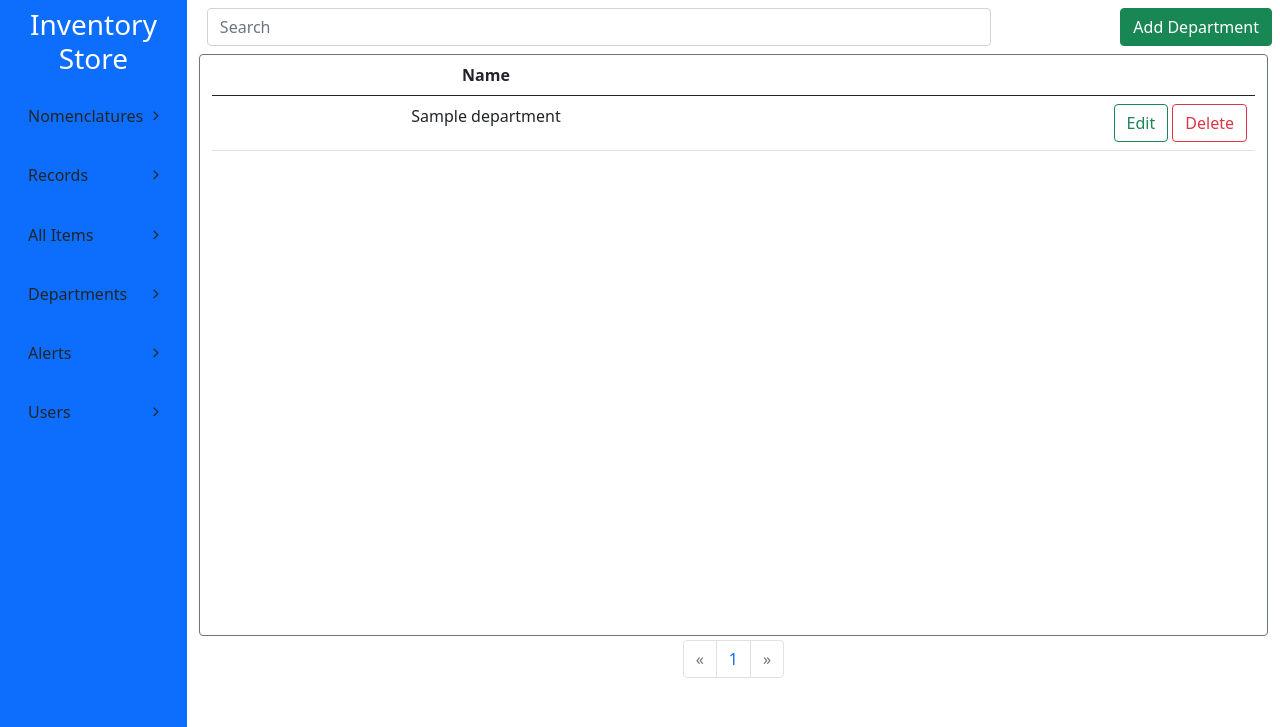
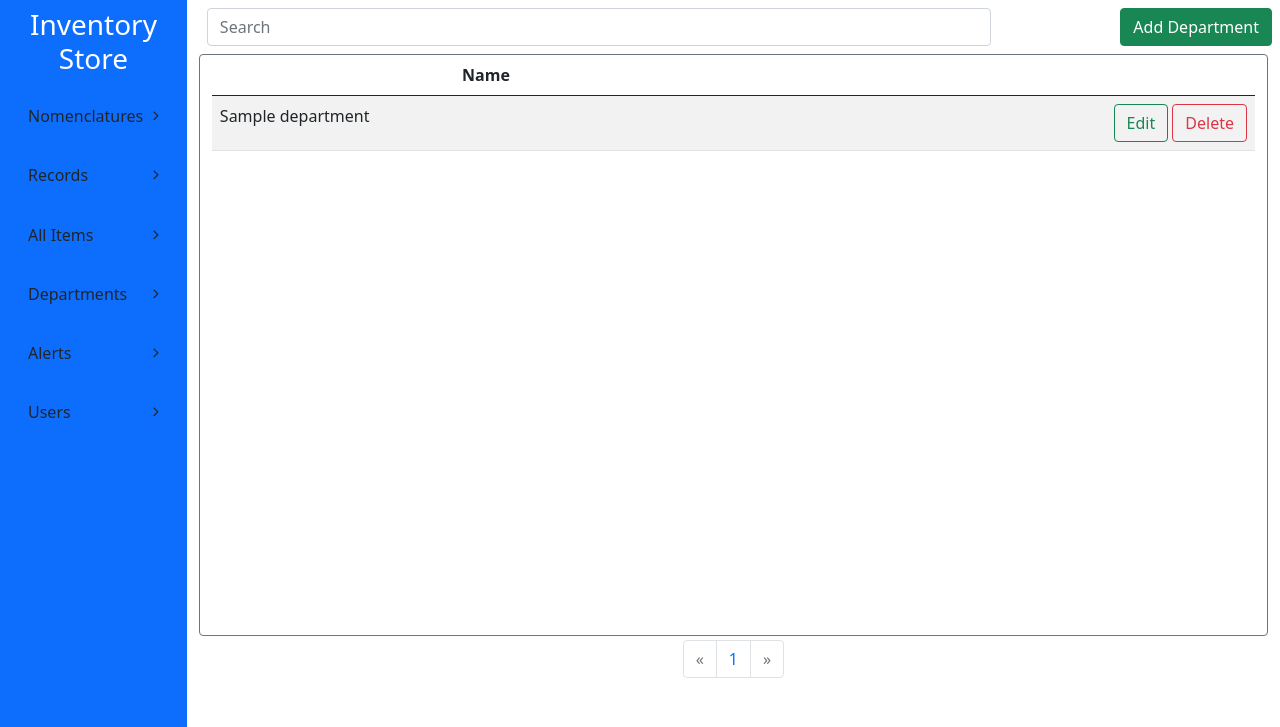
Before and after one commit to e9akhan/kanchenjunga, a Django app: page /departments/ in a window 1280 px wide. Shown: the part 56-783 px from the top of the page. Run offline with Django 4.2, Linux system fonts and the light colour scheme; tables that the repository leaves empty hold one stand-in row (values such as "Sample post"); some libraries are stand-ins or nearby versions.

Commit message:
Modified table look

```diff
--- a/accounts/views.py
+++ b/accounts/views.py
@@ -113,4 +113,4 @@ class UserLoginView(LoginView):
     """
     template_name = 'accounts/user.html'
     form_class = LoginForm
-    success_url = reverse_lazy('store:index')
+    success_url = reverse_lazy('store:equipmet-types')
--- a/store/templates/store/base.html
+++ b/store/templates/store/base.html
@@ -114,7 +114,6 @@
     <!-- Option 1: Bootstrap Bundle with Popper -->
     <script src="https://cdn.jsdelivr.net/npm/bootstrap@5.0.2/dist/js/bootstrap.bundle.min.js" integrity="sha384-MrcW6ZMFYlzcLA8Nl+NtUVF0sA7MsXsP1UyJoMp4YLEuNSfAP+JcXn/tWtIaxVXM" crossorigin="anonymous"></script>
     <script src="/static/js/script.js"></script>
-    <script src="/static/js/htmx.min.js" defer></script>
 
     <!-- Option 2: Separate Popper and Bootstrap JS -->
     <!--
--- a/store/templates/store/list_department.html
+++ b/store/templates/store/list_department.html
@@ -17,9 +17,9 @@
 </div>
 
 <div class="container border border-secondary rounded" style="height: 80%;">
-    <table class="table text-center info-table">
+    <table class="table table-striped table-hover">
         <thead>
-            <th>Name</th>
+            <th class="text-center">Name</th>
             <th></th>
         </thead>
 
--- a/store/templates/store/list_equipment_type.html
+++ b/store/templates/store/list_equipment_type.html
@@ -17,9 +17,9 @@
 </div>
 
 <div class="container border border-secondary rounded" style="height: 80%;">
-    <table class="table text-center info-table">
+    <table class="table table-striped table-hover">
         <thead>
-            <th>Name</th>
+            <th class="text-center">Name</th>
             <th></th>
         </thead>
 
--- a/store/urls.py
+++ b/store/urls.py
@@ -3,13 +3,12 @@
 """
 
 from django.urls import path
-from store.views import (index, ListDepartment, CreateDepartment, UpdateDepartment, DeleteDepartment,
+from store.views import (ListDepartment, CreateDepartment, UpdateDepartment, DeleteDepartment,
                          ListEquipmentType, CreateEquipmentType, UpdateEquipmentType, DeleteEquipmentType)
 
 app_name = 'store'
 
 urlpatterns = [
-    path('store/', index, name='index'),
     path('departments/', ListDepartment.as_view(), name='departments'),
     path('add-department/', CreateDepartment.as_view(), name='add-department'),
     path('update-department/<int:pk>/', UpdateDepartment.as_view(), name='update-department'),
```
